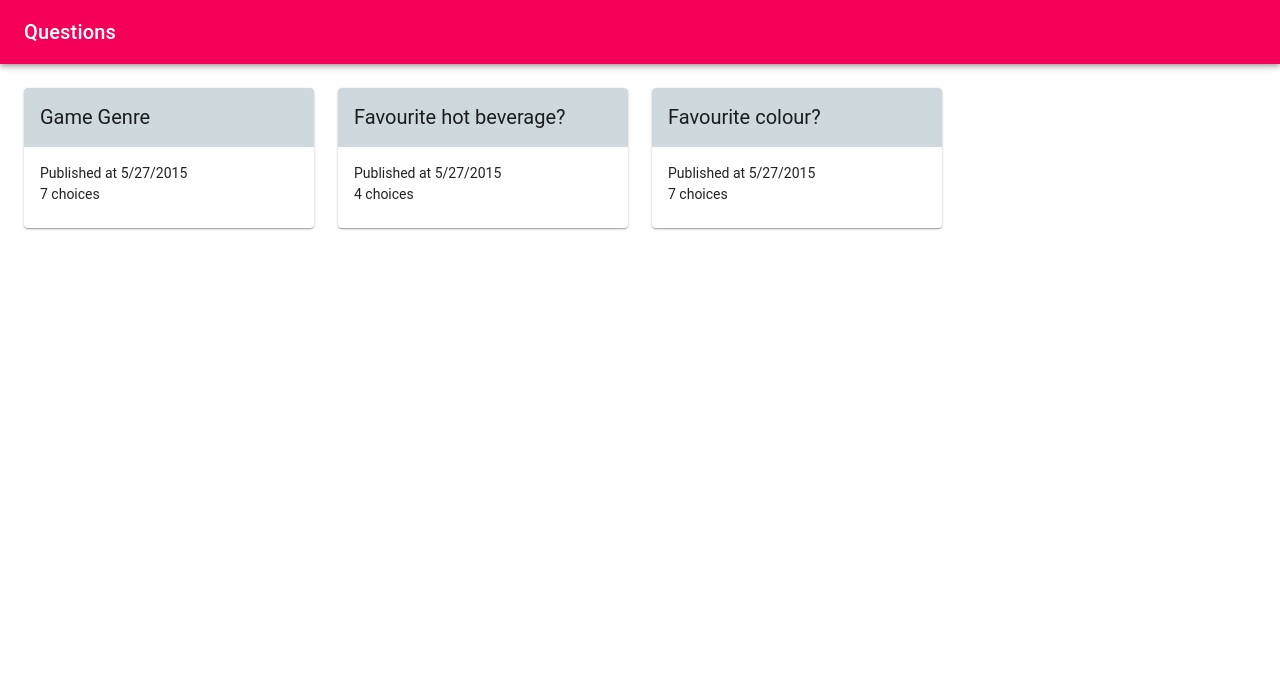
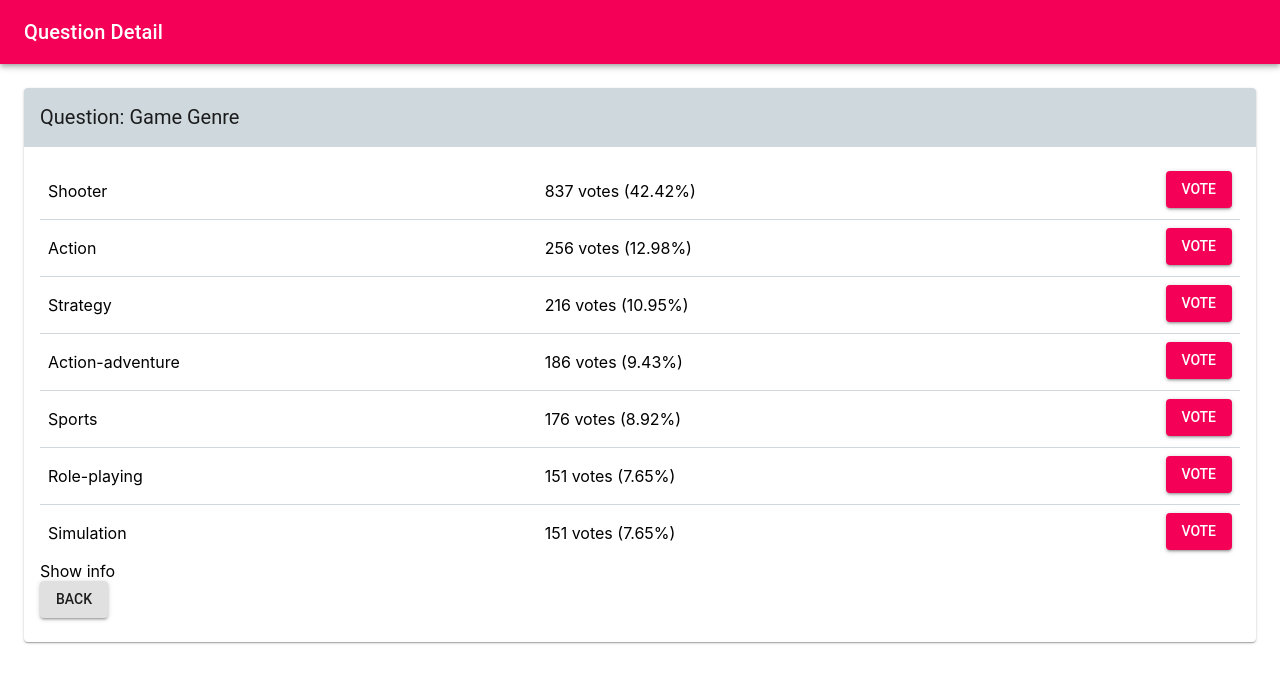
Before and after one commit to minnocci/polls, a React (Create React App) app: page / in a window 1280 px wide. Shown: the top 682 px of the page. Built offline with nearby package versions, Linux system fonts and the light colour scheme.

Commit message:
Implement question detail page component

```diff
--- a/src/components/App.js
+++ b/src/components/App.js
@@ -2,11 +2,12 @@ import React, { Component } from 'react'
 import { connect } from 'react-redux'
 import { handleInitialData } from '../actions/shared'
 
-import AppBar from '@material-ui/core/AppBar';
-import Toolbar from '@material-ui/core/Toolbar';
-import CircularProgress from '@material-ui/core/CircularProgress';
+import AppBar from '@material-ui/core/AppBar'
+import Toolbar from '@material-ui/core/Toolbar'
+import CircularProgress from '@material-ui/core/CircularProgress'
 
 import Questions from './Questions'
+import QuestionDetail from './QuestionDetail'
 
 class App extends Component {
 
@@ -29,7 +30,7 @@ class App extends Component {
             {bar}
             <CircularProgress className='loader' color="secondary" />
           </div>
-        : <Questions />
+        : <QuestionDetail questionId={10}/>
     )
 
   }
--- a/src/components/Question.js
+++ b/src/components/Question.js
@@ -2,9 +2,9 @@ import React from 'react'
 import { formatDate } from '../utils/helpers'
 
 import Card from '@material-ui/core/Card'
-import CardHeader from '@material-ui/core/CardHeader';
-import CardContent from '@material-ui/core/CardContent';
-import Typography from '@material-ui/core/Typography';
+import CardHeader from '@material-ui/core/CardHeader'
+import CardContent from '@material-ui/core/CardContent'
+import Typography from '@material-ui/core/Typography'
 
 export default function Question(props) {
 
--- /dev/null
+++ b/src/components/QuestionDetail.js
@@ -0,0 +1,109 @@
+import React, { Component } from 'react'
+import { connect } from 'react-redux'
+
+import Card from '@material-ui/core/Card'
+import CardHeader from '@material-ui/core/CardHeader'
+import CardContent from '@material-ui/core/CardContent'
+import Grid from '@material-ui/core/Grid'
+import Button from '@material-ui/core/Button'
+import AppBar from '@material-ui/core/AppBar'
+import Toolbar from '@material-ui/core/Toolbar'
+import Typography from '@material-ui/core/Typography'
+
+class QuestionDetail extends Component {
+
+  handleClick = (ev, choice) => {
+    ev.preventDefault()
+    // TODO handleClick
+    console.log("handle click")
+  }
+
+  calculateTotalVotes = (choices) => {
+    let totalVotes = 0
+    choices.map((choice) => {
+      return totalVotes += choice.votes
+    })
+    return totalVotes
+  }
+
+  render() {
+
+    const { question } = this.props
+    if (!question) return null
+    const totalVotes = this.calculateTotalVotes(question.choices)
+    const bar = (
+      <AppBar position="static" color="secondary">
+        <Toolbar>
+          <Typography variant="h6" color="inherit">
+            Question Detail
+          </Typography>
+        </Toolbar>
+      </AppBar>
+    )
+
+    return (
+      <div>
+        {bar}
+        <main>
+          <Card className='question'>
+            <CardHeader
+              className='question-header'
+              title={`Question: ${question.question}`}
+            />
+            <CardContent>
+              <form className='choices'>
+                {question.choices.map((choice,i) => {
+                  return (
+                    <div
+                      key={`choice-${i}`}
+                      className='option'
+                    >
+                      <Grid container spacing={8}>
+                        <Grid item xs={12} sm={5}
+                          className='option-content option-content-ellipsis'>
+                          {choice.choice}
+                        </Grid>
+                        <Grid item xs={6} sm={4}
+                          className='option-content'>
+                          {choice.votes} votes
+                          ({(choice.votes * 100 / totalVotes).toFixed(2)}%)
+                        </Grid>
+                        <Grid item xs={6} sm={3}>
+                          <Button
+                            variant="contained"
+                            color="secondary"
+                            onClick={(ev) => this.handleClick(ev, choice)}>
+                            Vote
+                          </Button>
+                        </Grid>
+                      </Grid>
+                    </div>
+                  )
+                })}
+              </form>
+              <div className='question-info'>
+                Show info
+              </div>
+              <Button variant='contained' color='default'>
+                  Back
+              </Button>
+            </CardContent>
+          </Card>
+        </main>
+      </div>
+    )
+  }
+
+}
+
+function mapStateToProps ({ questions, userChoices }, { questionId }) {
+  const question = Object.values(questions).filter((values) =>
+    values.url === `/questions/${questionId}`
+  )[0]
+  return {
+    question,
+    userChoices
+  }
+}
+
+export default connect(mapStateToProps)(QuestionDetail)
--- a/src/components/Questions.js
+++ b/src/components/Questions.js
@@ -1,10 +1,10 @@
 import React, { Component } from 'react'
 import { connect } from 'react-redux'
 
-import AppBar from '@material-ui/core/AppBar';
-import Toolbar from '@material-ui/core/Toolbar';
+import AppBar from '@material-ui/core/AppBar'
+import Toolbar from '@material-ui/core/Toolbar'
 import Typography from '@material-ui/core/Typography'
-import Grid from '@material-ui/core/Grid';
+import Grid from '@material-ui/core/Grid'
 
 import Question from './Question'
 
--- a/src/index.scss
+++ b/src/index.scss
@@ -35,4 +35,30 @@ main {
       }
     }
   }
+  .choices {
+    .option {
+      border-top: 1px solid #cfd8dc;
+      padding: 8px;
+      &:first-child {
+        border: 0;
+      }
+      &:hover {
+        background-color: rgba(#cfd8dc,0.1);
+      }
+      &.selected {
+        background-color: rgba(#cfd8dc,0.4);
+      }
+      .option-content {
+        display: inline-block;
+        vertical-align: middle;
+        line-height: 40px;
+        &.option-content-ellipsis {
+          @include text-ellipsis();
+        }
+      }
+      button {
+        float: right;
+      }
+    }
+  }
 }
```
